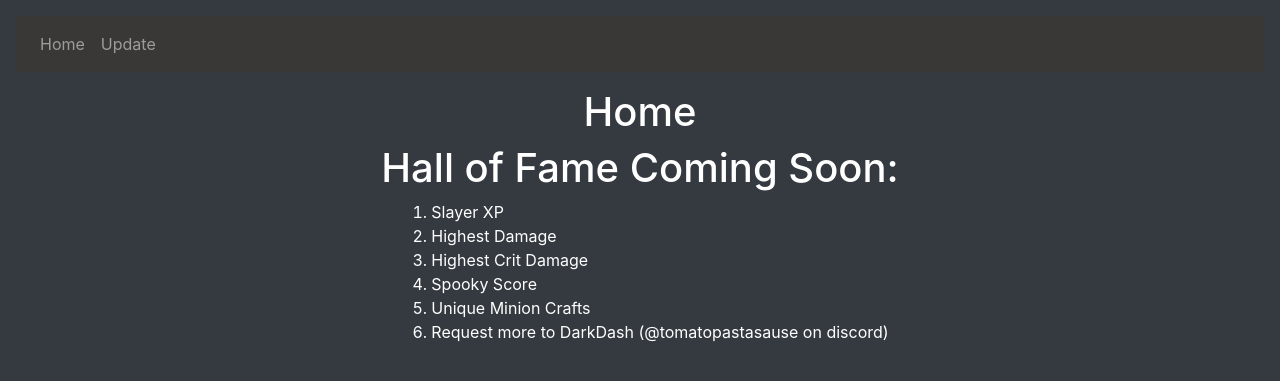
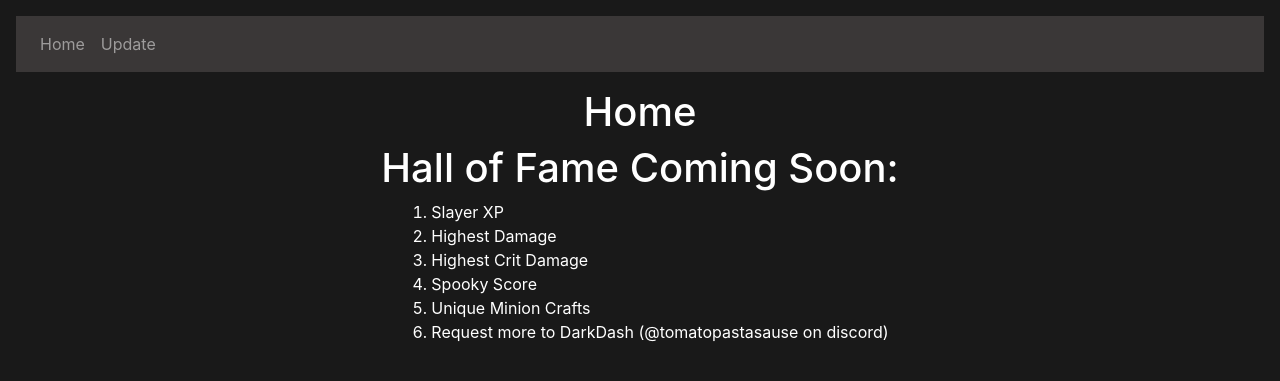
Before and after one commit to shreyjain14/Hypixel-Skyblock-HOF, a Flask app: page / in a window 1280 px wide. Shown: the top 381 px of the page. Run offline with Flask 3, Linux system fonts and the light colour scheme; data that the repository does not hold is empty; some libraries are stand-ins or nearby versions.

Commit message:
changed background color

```diff
--- a/website/templates/base.html
+++ b/website/templates/base.html
@@ -26,7 +26,7 @@
     </title>
 
   </head>
-  <body class="p-3 mb-2 bg-dark text-white">
+  <body class="p-3 mb-2 text-white" style="background-color: #191919;">
     <nav class="navbar navbar-expand-lg navbar-dark" style="background-color: #3a3737;">
       <button
         class="navbar-toggler"
```
